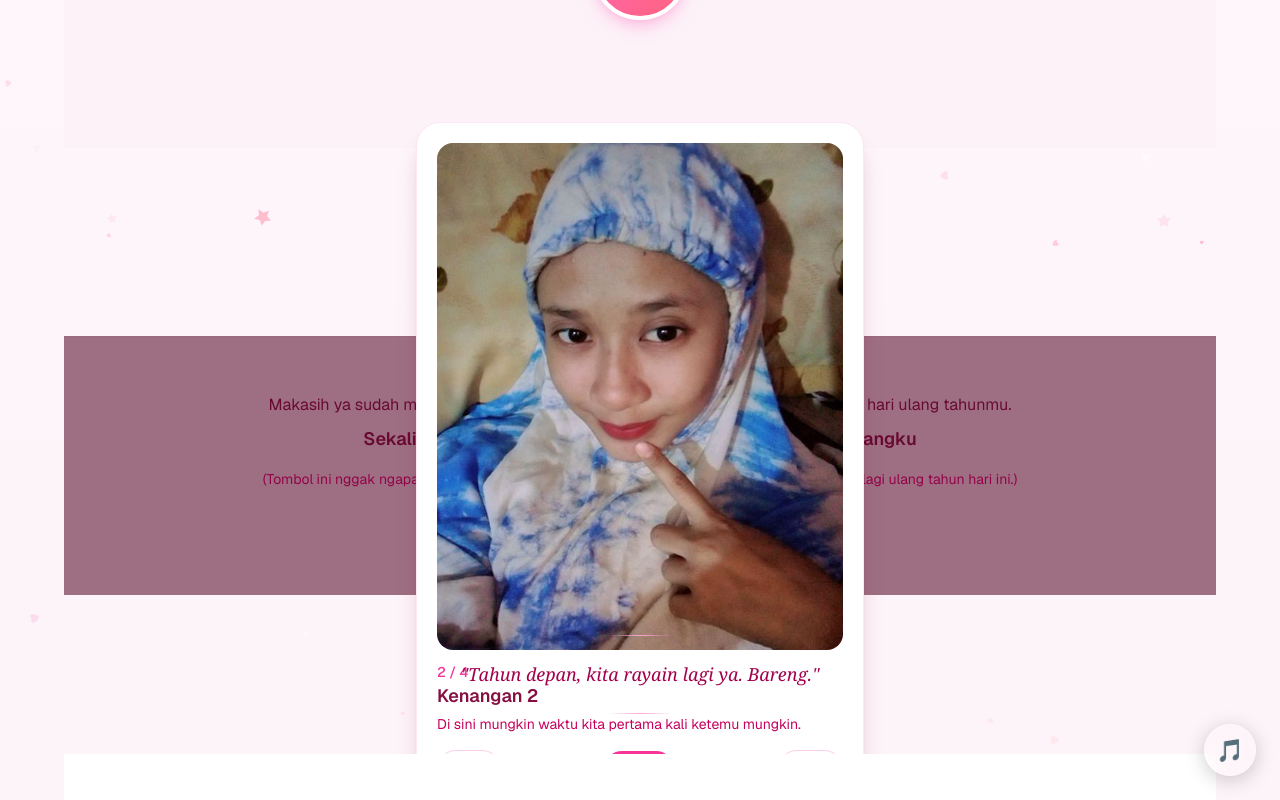
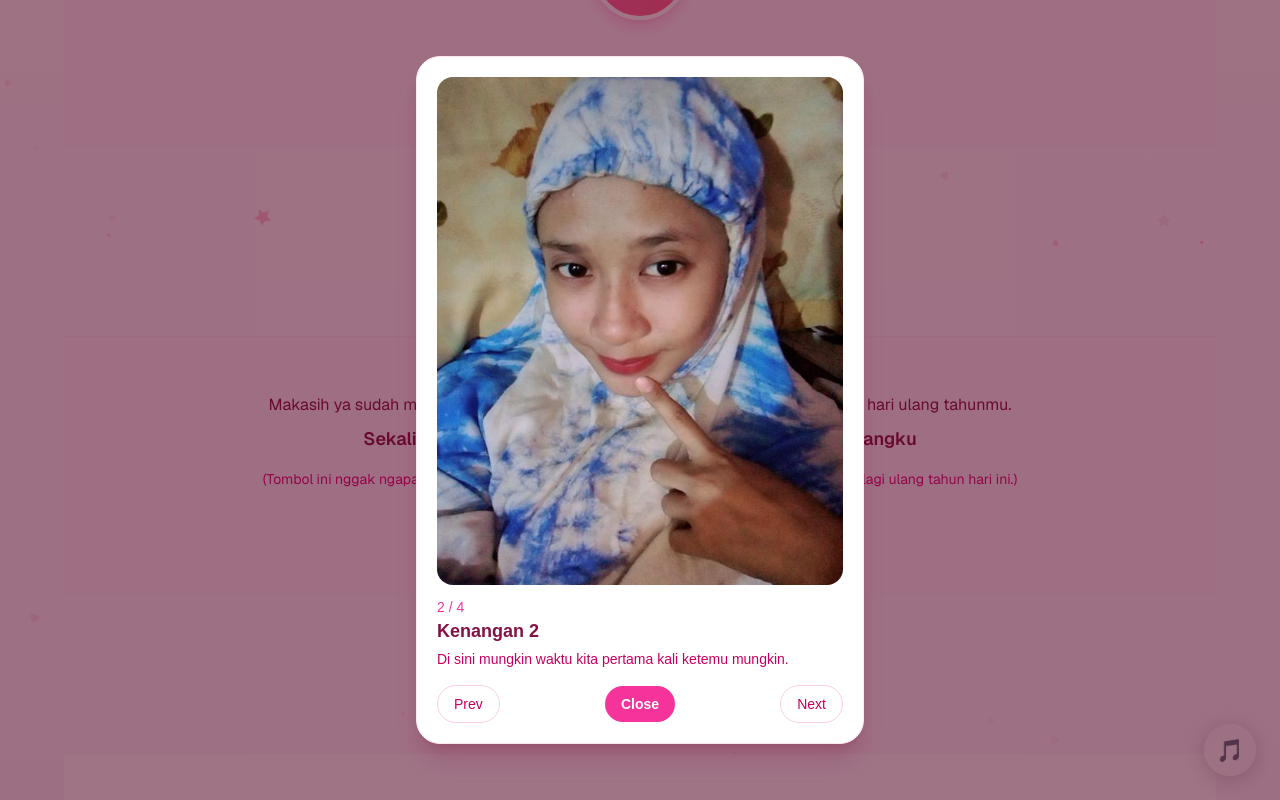
Before and after one commit to andiubai444-bot/harispesialkamu, a Next.js app: page / in a window 1280 px wide. Both pictures are taken after a click on the button "Claim a hug ♡". Shown: the part 7712-8512 px from the top of the page. Built offline with nearby package versions, Linux system fonts and the light colour scheme.

Commit message:
Update SectionKetujuh.tsx

```diff
--- a/components/SectionKetujuh/SectionKetujuh.tsx
+++ b/components/SectionKetujuh/SectionKetujuh.tsx
@@ -2,6 +2,7 @@
 
 import Image from "next/image";
 import { useEffect, useState } from "react";
+import { createPortal } from "react-dom";
 
 type HeartBurst = {
   id: number;
@@ -37,17 +38,25 @@ export default function SectionKetujuh() {
   const [hearts, setHearts] = useState<HeartBurst[]>([]);
   const [isSlideshowOpen, setIsSlideshowOpen] = useState(false);
   const [currentSlide, setCurrentSlide] = useState(0);
+  const [mounted, setMounted] = useState(false);
+
+  useEffect(() => { setMounted(true); }, []);
 
   useEffect(() => {
-    if (!isSlideshowOpen) {
-      return;
-    }
-
+    if (!isSlideshowOpen) return;
     const intervalId = window.setInterval(() => {
       setCurrentSlide((prev) => (prev + 1) % memories.length);
     }, 2500);
+    return () => window.clearInterval(intervalId);
+  }, [isSlideshowOpen]);
 
-    return () => window.clearInterval(intervalId);
+  useEffect(() => {
+    if (isSlideshowOpen) {
+      document.body.style.overflow = "hidden";
+    } else {
+      document.body.style.overflow = "";
+    }
+    return () => { document.body.style.overflow = ""; };
   }, [isSlideshowOpen]);
 
   const handleClaimHug = () => {
@@ -57,13 +66,10 @@ export default function SectionKetujuh() {
       size: Math.floor(Math.random() * 8) + 14,
       duration: 900 + Math.floor(Math.random() * 600),
     }));
-
     setHearts((prev) => [...prev, ...burst]);
-
     window.setTimeout(() => {
       setHearts((prev) => prev.filter((heart) => !burst.some((b) => b.id === heart.id)));
     }, 1800);
-
     setCurrentSlide(0);
     setIsSlideshowOpen(true);
   };
@@ -75,6 +81,61 @@ export default function SectionKetujuh() {
   const handleNextSlide = () => {
     setCurrentSlide((prev) => (prev + 1) % memories.length);
   };
+
+  const modal = (
+    <div
+      className="fixed inset-0 bg-pink-950/55 px-4 py-6 sm:p-8 flex items-center justify-center"
+      style={{ zIndex: 99999 }}
+      onClick={() => setIsSlideshowOpen(false)}
+    >
+      <div
+        className="w-full max-w-md rounded-3xl border border-pink-100 bg-white p-4 sm:p-5 shadow-xl shadow-pink-900/20"
+        onClick={(e) => e.stopPropagation()}
+      >
+        <div className="relative aspect-[4/5] overflow-hidden rounded-2xl bg-pink-100">
+          <Image
+            src={memories[currentSlide].imageSrc}
+            alt={memories[currentSlide].title}
+            fill
+            sizes="(max-width: 640px) 92vw, 420px"
+            className="object-cover"
+          />
+        </div>
+        <p className="mt-3 text-sm text-pink-500 font-medium">
+          {currentSlide + 1} / {memories.length}
+        </p>
+        <h3 className="text-lg font-semibold text-pink-900">
+          {memories[currentSlide].title}
+        </h3>
+        <p className="mt-1 text-sm text-pink-700">
+          {memories[currentSlide].caption}
+        </p>
+        <div className="mt-4 flex items-center justify-between gap-2">
+          <button
+            type="button"
+            onClick={handlePrevSlide}
+            className="rounded-full border border-pink-200 px-4 py-2 text-sm font-medium text-pink-700 hover:bg-pink-50 transition-colors"
+          >
+            Prev
+          </button>
+          <button
+            type="button"
+            onClick={() => setIsSlideshowOpen(false)}
+            className="rounded-full bg-pink-500 px-4 py-2 text-sm font-semibold text-white hover:bg-pink-600 transition-colors"
+          >
+            Close
+          </button>
+          <button
+            type="button"
+            onClick={handleNextSlide}
+            className="rounded-full border border-pink-200 px-4 py-2 text-sm font-medium text-pink-700 hover:bg-pink-50 transition-colors"
+          >
+            Next
+          </button>
+        </div>
+      </div>
+    </div>
+  );
 
   return (
     <>
@@ -105,7 +166,6 @@ export default function SectionKetujuh() {
                 ❤
               </span>
             ))}
-
             <button
               onClick={handleClaimHug}
               type="button"
@@ -117,61 +177,7 @@ export default function SectionKetujuh() {
         </div>
       </section>
 
-      {isSlideshowOpen && (
-        <div
-          className="fixed inset-0 z-50 bg-pink-950/55 px-4 py-6 sm:p-8 flex items-center justify-center"
-          onClick={() => setIsSlideshowOpen(false)}
-        >
-          <div
-            className="w-full max-w-md rounded-3xl border border-pink-100 bg-white p-4 sm:p-5 shadow-xl shadow-pink-900/20"
-            onClick={(event) => event.stopPropagation()}
-          >
-            <div className="relative aspect-[4/5] overflow-hidden rounded-2xl bg-pink-100">
-              <Image
-                src={memories[currentSlide].imageSrc}
-                alt={memories[currentSlide].title}
-                fill
-                sizes="(max-width: 640px) 92vw, 420px"
-                className="object-cover"
-              />
-            </div>
-
-            <p className="mt-3 text-sm text-pink-500 font-medium">
-              {currentSlide + 1} / {memories.length}
-            </p>
-            <h3 className="text-lg font-semibold text-pink-900">
-              {memories[currentSlide].title}
-            </h3>
-            <p className="mt-1 text-sm text-pink-700">
-              {memories[currentSlide].caption}
-            </p>
-
-            <div className="mt-4 flex items-center justify-between gap-2">
-              <button
-                type="button"
-                onClick={handlePrevSlide}
-                className="rounded-full border border-pink-200 px-4 py-2 text-sm font-medium text-pink-700 hover:bg-pink-50 transition-colors"
-              >
-                Prev
-              </button>
-              <button
-                type="button"
-                onClick={() => setIsSlideshowOpen(false)}
-                className="rounded-full bg-pink-500 px-4 py-2 text-sm font-semibold text-white hover:bg-pink-600 transition-colors"
-              >
-                Close
-              </button>
-              <button
-                type="button"
-                onClick={handleNextSlide}
-                className="rounded-full border border-pink-200 px-4 py-2 text-sm font-medium text-pink-700 hover:bg-pink-50 transition-colors"
-              >
-                Next
-              </button>
-            </div>
-          </div>
-        </div>
-      )}
+      {mounted && isSlideshowOpen && createPortal(modal, document.body)}
     </>
   );
 }
```
